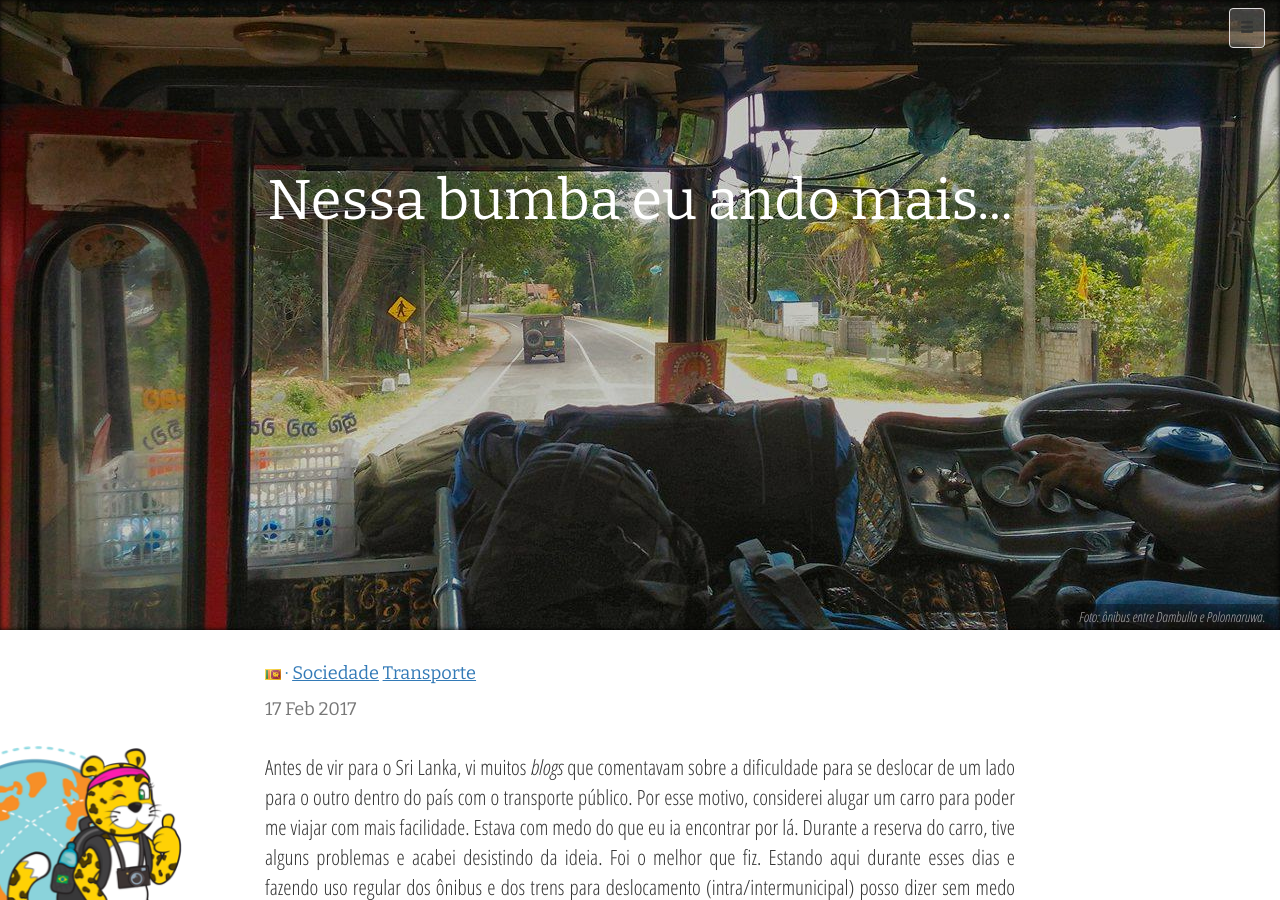
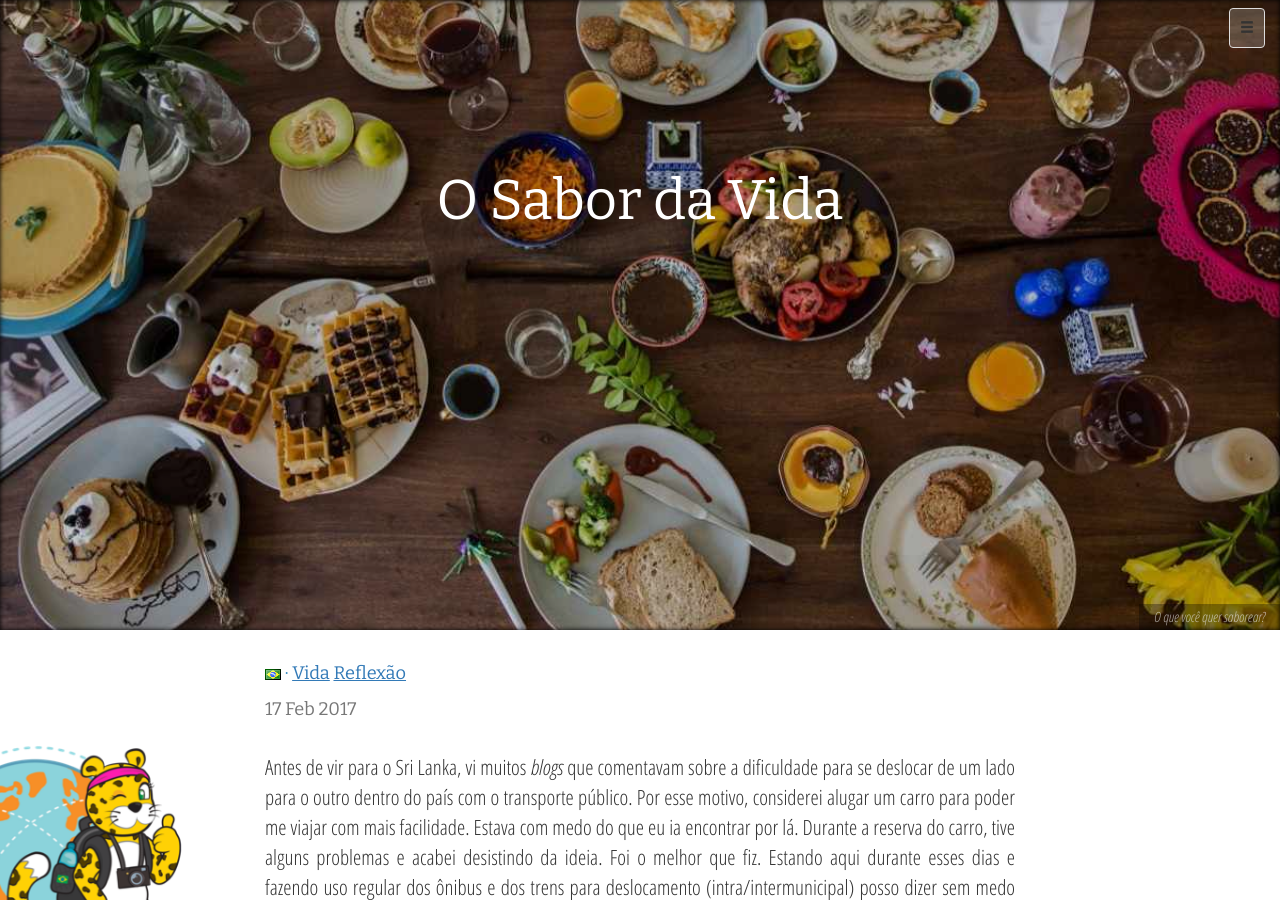
Before and after one commit to amandaferrari/project-grace-marguerite, a Jekyll site: the page built from _posts/2017-02-17-public-transport-sri-lanka.md, in a window 1280 px wide and 900 px high. Built offline with Jekyll 4.4.1, drawn with Linux system fonts in a browser that asks for light colours; nearby versions of some CDN libraries; emoji names are drawn with the system emoji font; some web fonts are replaced; comment, search, counter and statistics services are not loaded.

Commit message:
Update 2017-02-17-public-transport-sri-lanka.md

```diff
--- a/_posts/2017-02-17-public-transport-sri-lanka.md
+++ b/_posts/2017-02-17-public-transport-sri-lanka.md
@@ -1,15 +1,15 @@
 ---
 layout: post
-title: Nessa bumba eu ando mais...
-description: Andando de transporte público no Sri Lanka
+title: O Sabor da Vida
 category: travel
-tags: ['Sociedade', 'Transporte']
-image: post6.jpg
-image-description: "Foto: ônibus entre Dambulla e Polonnaruwa."
-country-code: lk
-country: Sri Lanka
+tags: ['Vida', 'Reflexão']
+image: post2.jpg
+image-description: "O que você quer saborear?"
+country-code: br
+country: Brasil
 comments: true
 ---
+
 
 Antes de vir para o Sri Lanka, vi muitos *blogs* que comentavam sobre a dificuldade para se deslocar de um lado para o outro dentro do país com o transporte público. Por esse motivo, considerei alugar um carro para poder me viajar com mais facilidade. Estava com medo do que eu ia encontrar por lá. Durante a reserva do carro, tive alguns problemas e acabei desistindo da ideia. Foi o melhor que fiz. Estando aqui durante esses dias e fazendo uso regular dos ônibus e dos trens para deslocamento (intra/intermunicipal) posso dizer sem medo de errar: os *blogs* estavam errados. Viajar por aqui é muito fácil, mas claro que sem nenhum luxo.
 
```
